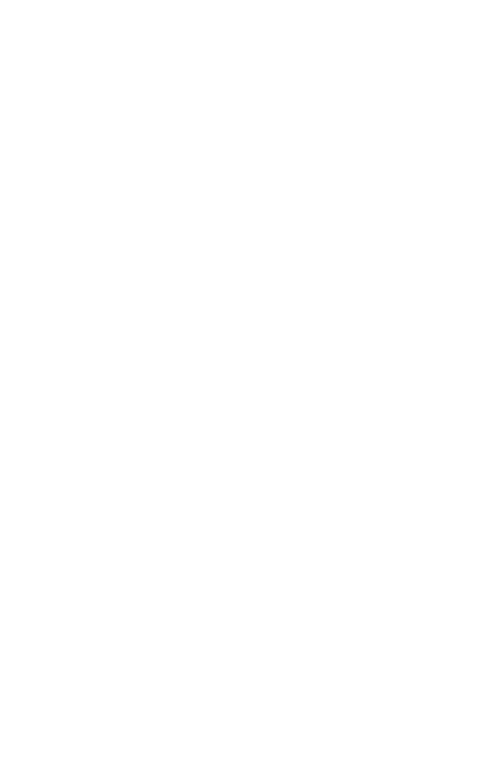
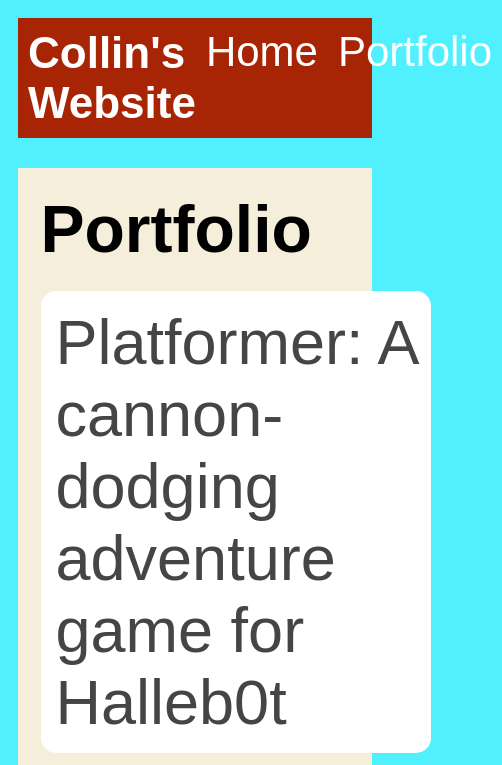
Before and after one commit to Collin712/Collin712.github.io, a plain HTML site: page portfolio.html in a window 390 px wide. Shown: the top 765 px of the page, 502 px wide, since content can reach past the window. Drawn offline with Linux system fonts and the light colour scheme.

Commit message:
add portfolio page to website

```diff
--- a/portfolio.html
+++ b/portfolio.html
@@ -0,0 +1,41 @@
+<!DOCTYPE html>
+<html>
+  <head>
+    <title>very cool website portfolio</title>
+     <link rel="stylesheet" href="style.css" />
+  </head>
+
+  <body>
+    <!-- All content goes here -->
+    <div id="all-contents">
+      <nav>
+        <h1>Collin's Website</h1>
+        <ul id="nav-ul">
+            <li class="nav-li">
+            <a href="index.html">Home</a>
+            </li>
+            <li class="nav-li">
+  <a href="portfolio.html">Portfolio</a>
+</li>
+        </ul>
+      </nav>
+      <main>
+ <div class="content">
+    <h1>Portfolio</h1>
+    <ul id="portfolio">
+<li>
+  <a href="fsd-projects/platformer/">Platformer: A cannon-dodging adventure game for Halleb0t</a>
+</li>
+<li>
+  <a href="fsd-projects/bouncing-box/">Bouncing Box: A fun introduction to web game development</a>
+</li>
+<li>
+  <a href="fsd-projects/circularity/">Circularity: A poetic motion experiment with circles</a>
+</li>
+
+    </ul>
+  </div>
+      </main>
+    </div>
+  </body>
+</html>
--- a/style.css
+++ b/style.css
@@ -75,3 +75,77 @@ main {
 h2, h3 {
     margin: 0px;
 }
+/* Portfolio styles */
+.content h1 {
+  color: black;
+}
+
+#portfolio {
+  list-style-type: none;
+  padding-left: 0;
+}
+
+#portfolio li {
+  background: #fff;
+  padding: 10px;
+  border-radius: 10px;
+  margin-bottom: 10px;
+}
+
+#portfolio li:hover {
+  background: #eee;
+}
+
+#portfolio a {
+  text-decoration: none;
+  color: #454545;
+}
+/* responsive web design */
+@media screen and (min-width: 120px) and (max-width: 1080px) {
+  main {
+    height: 100ch;
+    zoom: 1.5;
+    display: grid;
+  }
+
+  h1 {
+    font-size: 44px;
+  }
+
+  h2 {
+    font-size: 42px;
+  }
+
+  h3 {
+    font-size: 36px;
+  }
+
+  #all-contents {
+    height: 100ch;
+    margin: none;
+  }
+
+  a {
+    font-size: 42px;
+  }
+
+  .sidebar {
+    margin-right: 0px;
+    justify-content: center;
+    align-items: center;
+  }
+
+  .sidebar-img {
+    width: 100%;
+  }
+
+  p,
+  li {
+    font-size: 24px;
+  }
+
+  .content {
+    align-content: center;
+    justify-content: center;
+  }
+}
```
